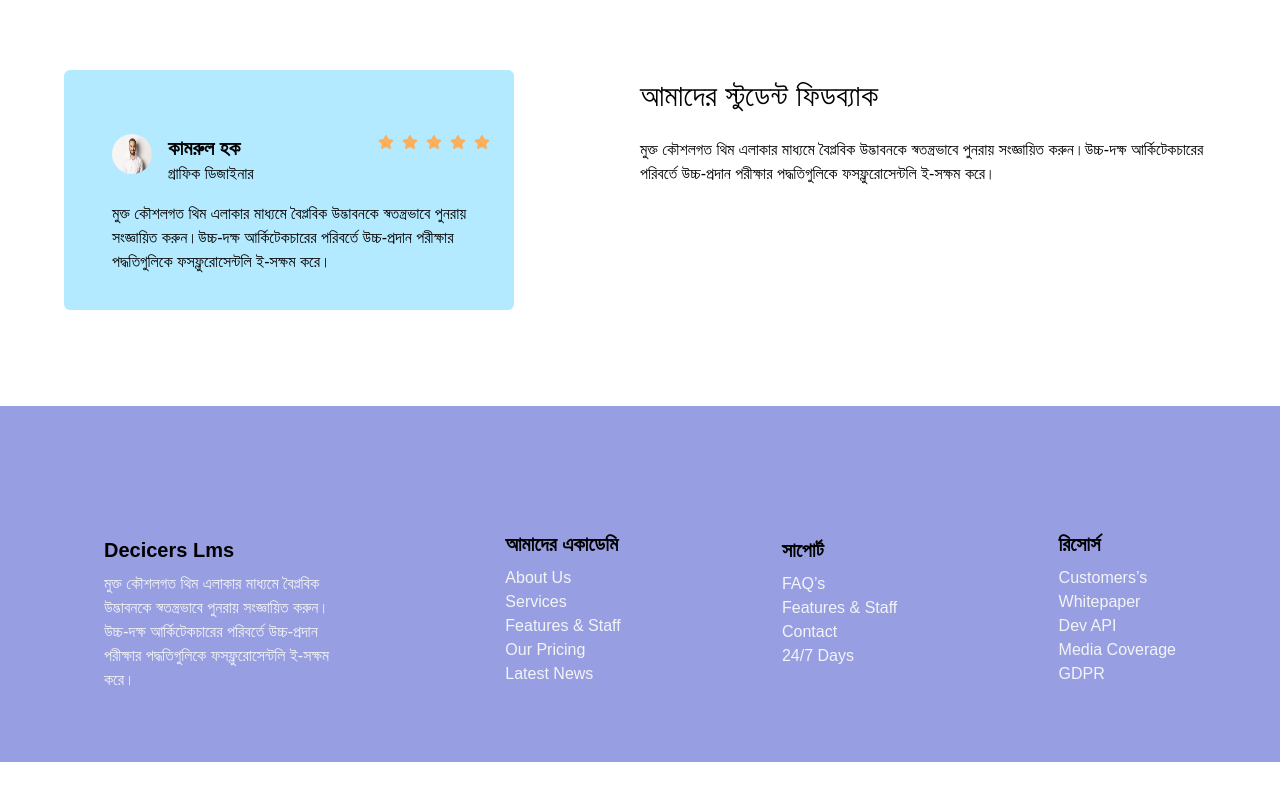
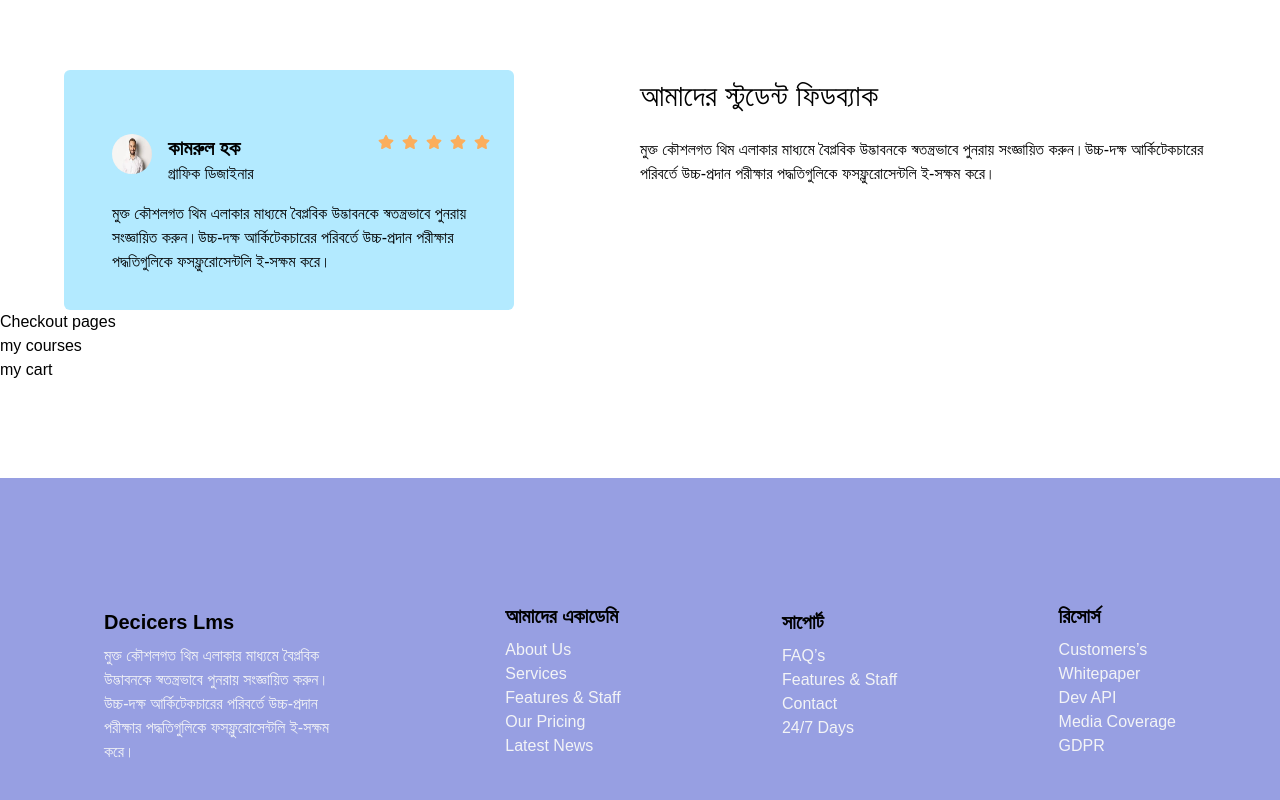
Before and after one commit to teamdeciders/Deciders-Lms, a React (Create React App) app: page /about in a window 1280 px wide. Shown: the part 1954-2754 px from the top of the page. Before the commit the page ends 2716 px from the top, so only its background shows below. Built offline with nearby package versions, Linux system fonts and the light colour scheme.

Commit message:
folder extra

```diff
--- a/src/Dashboard/StudentDashboard/MyCart.js
+++ b/src/Dashboard/StudentDashboard/MyCart.js
@@ -3,7 +3,7 @@ import React from 'react';
 const MyCart = () => {
     return (
         <div>
-            mycourse
+            my cart
         </div>
     );
 };
--- a/src/Pages/About/About.js
+++ b/src/Pages/About/About.js
@@ -1,8 +1,11 @@
 import React from 'react';
+import MyCourses from '../../Dashboard/AdminDashboard/MyCourses';
+import MyCart from '../../Dashboard/StudentDashboard/MyCart';
 import Feedback from '../Home/Feedback';
 import AboutDetails from './AboutDetails';
 import AboutHeader from './AboutHeader';
 import AboutHero from './AboutHero';
+import CheckoutPages from './CheckoutPages';
 import OurTeachers from './OurTeachers';
 
 const About = () => {
@@ -13,6 +16,12 @@ const About = () => {
             <AboutDetails />
             <OurTeachers />
             <Feedback />
+            {/* extra  */}
+             <CheckoutPages></CheckoutPages>
+             <MyCourses></MyCourses>
+             <MyCart></MyCart>
+
+
         </div>
     );
 };
--- /dev/null
+++ b/src/Pages/About/CheckoutPages.js
@@ -0,0 +1,11 @@
+import React from 'react';
+
+const CheckoutPages = () => {
+    return (
+        <div>
+            Checkout pages
+        </div>
+    );
+};
+
+export default CheckoutPages;
```
